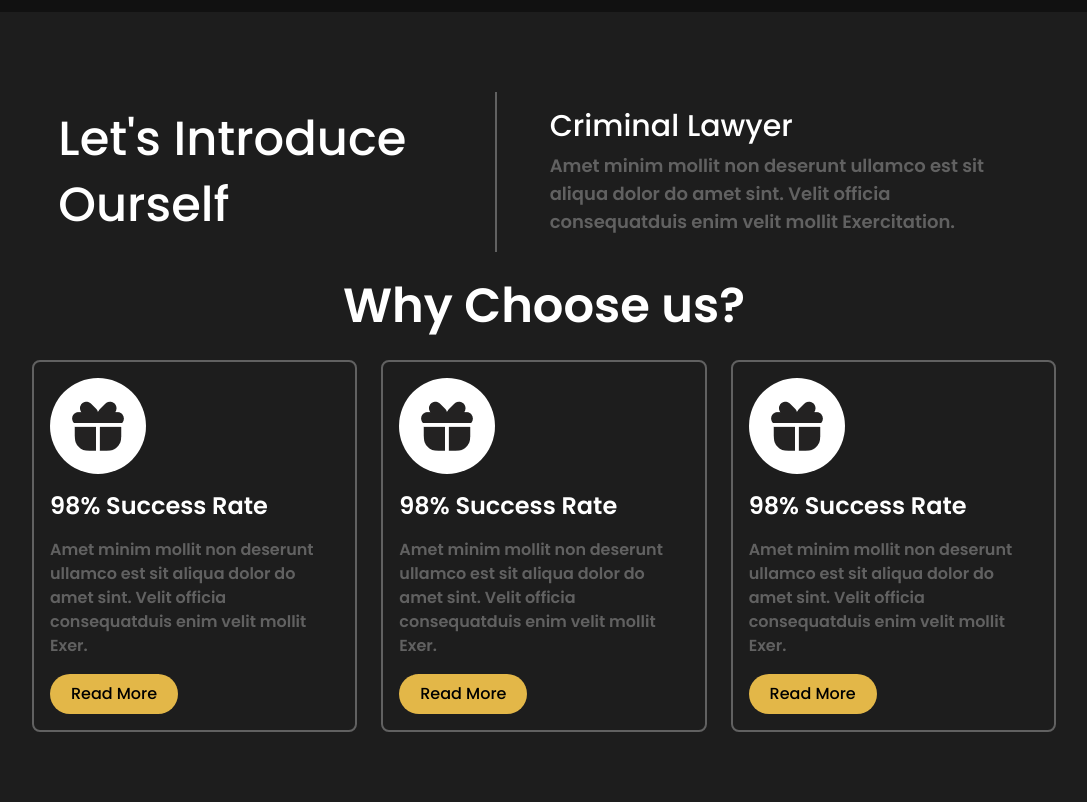
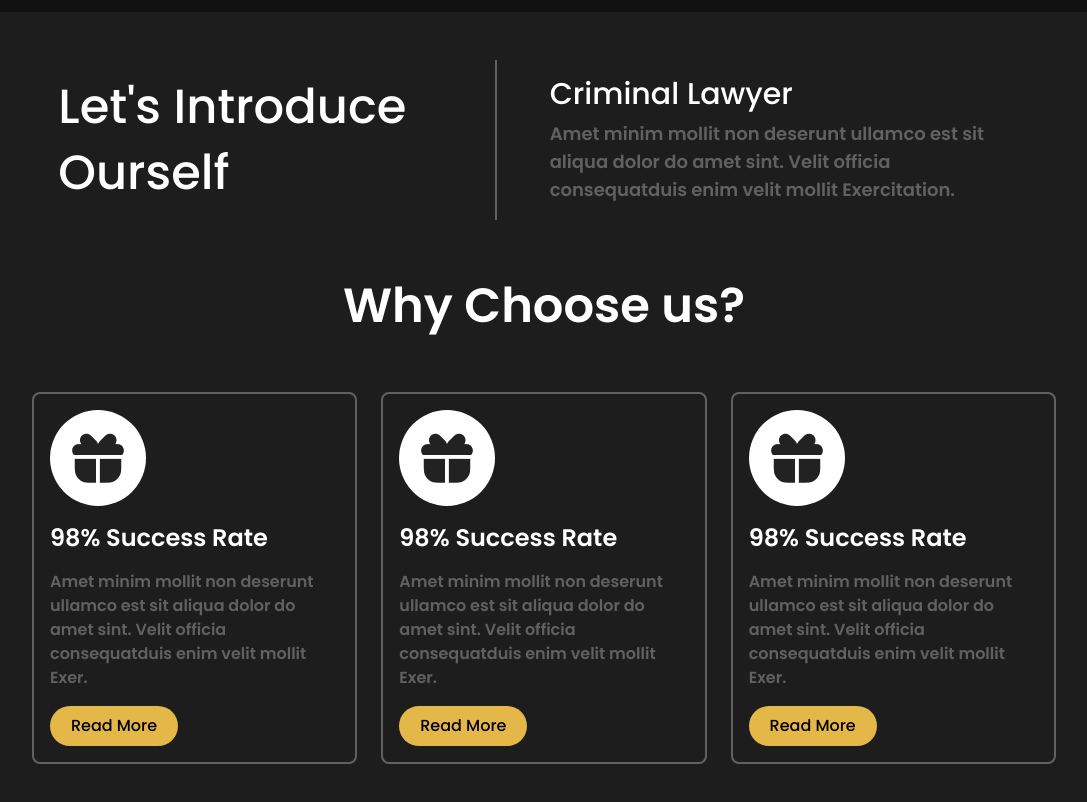
Before and after one commit to gambhir-harshil/IgStudio, a React (Vite) app: page / in a window 1280 px wide. Shown: the part 788-1590 px from the top of the page, without its empty margins (96-1183 px from the left). Built offline with nearby package versions, Linux system fonts and the light colour scheme.

Commit message:
spacing issue

```diff
--- a/src/components/Hero/Banner.jsx
+++ b/src/components/Hero/Banner.jsx
@@ -20,7 +20,7 @@ export default function Banner() {
         <EmailInput />
       </div>
       <div>
-        <img src="./hero.png" alt="" />
+        <img src="./hero.png" alt="hero" loading="lazy" />
       </div>
     </div>
   );
--- a/src/components/WhyUs/WhyUs.jsx
+++ b/src/components/WhyUs/WhyUs.jsx
@@ -3,7 +3,7 @@ import Intro from "./Intro";
 
 export default function WhyUs() {
   return (
-    <div className="px-32 py-20 h-screen flex flex-col justify-between">
+    <div className="px-32 py-12 h-screen flex flex-col justify-between">
       <Intro />
       <h1 className="text-5xl font-semibold text-white text-center">
         Why Choose us?
```
